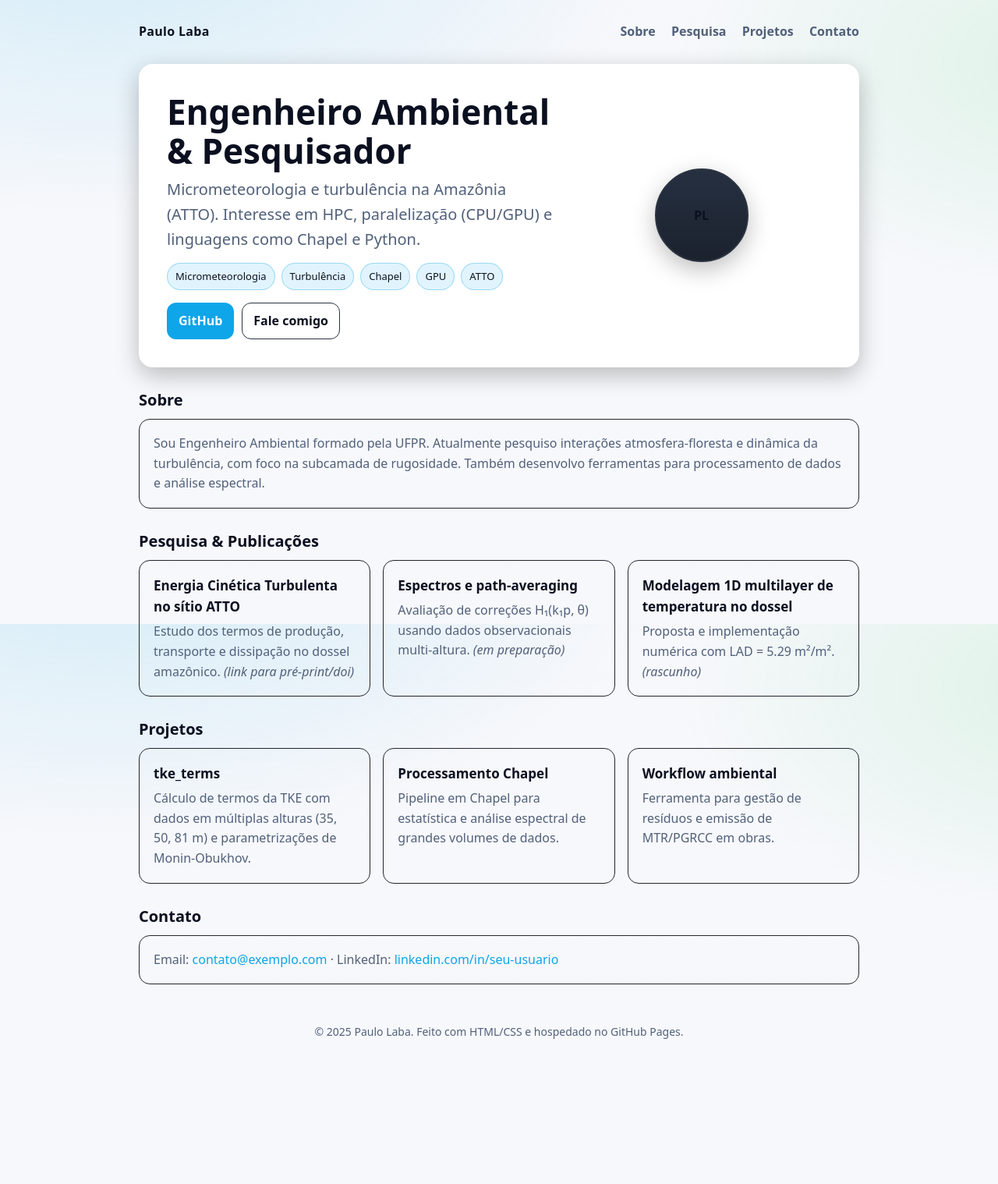
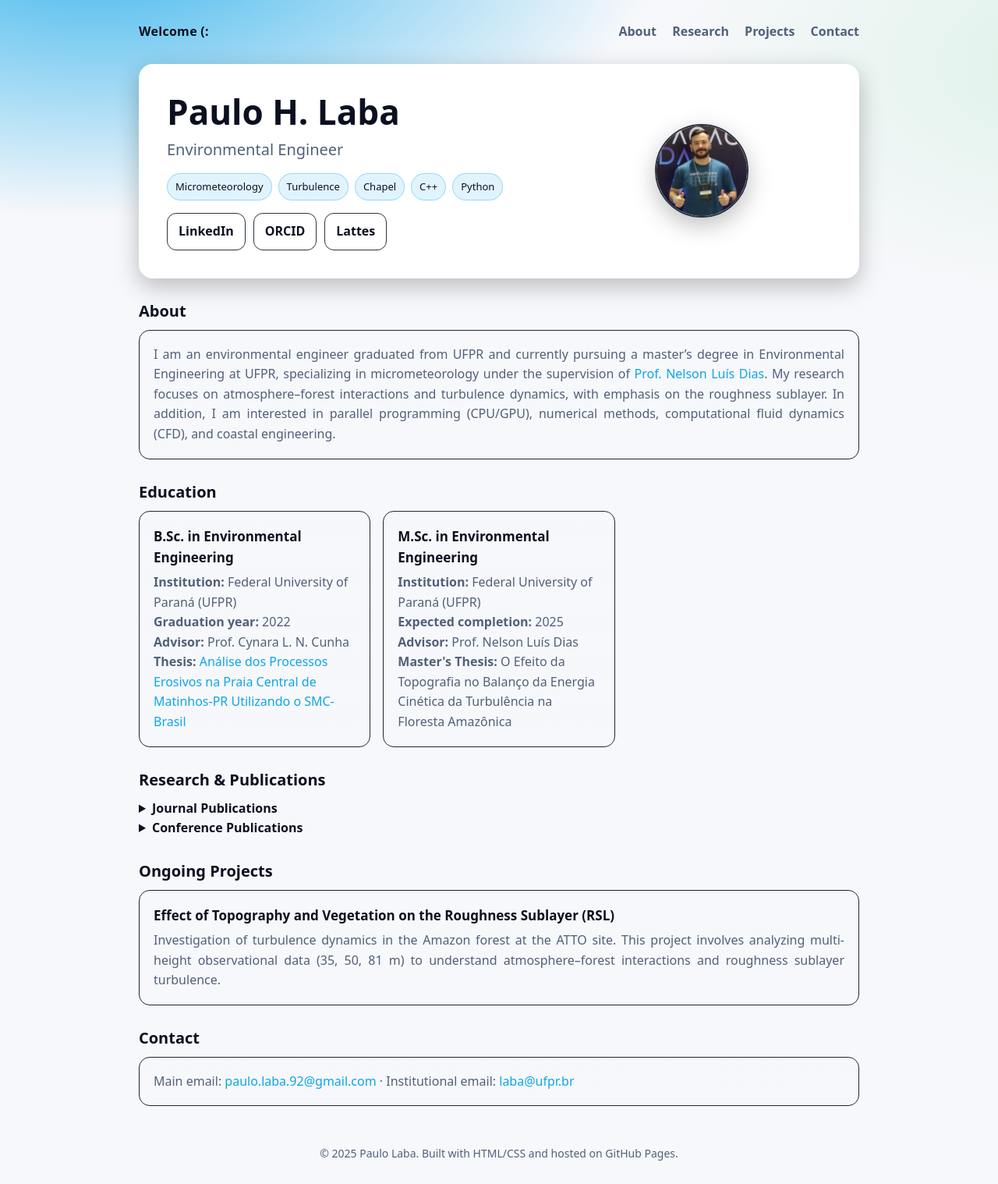
Before and after one commit to paulolaba/paulolaba.github.io, a plain HTML site: page index.html in a window 1280 px wide. Shown: the whole page at 78% size. Before the commit the page ends 1387 px from the top, so only its background shows below. Drawn offline with Linux system fonts and the light colour scheme.

Commit message:
First version homepage

```diff
--- a/index.html
+++ b/index.html
@@ -1,156 +1,173 @@
 <!doctype html>
-<html lang="pt-br">
+<html lang="en">
 <head>
   <meta charset="utf-8" />
   <meta name="viewport" content="width=device-width, initial-scale=1" />
-  <title>Paulo Laba — Homepage</title>
-  <meta name="description" content="Homepage de Paulo Laba — Engenheiro Ambiental (UFPR). Pesquisa em micrometeorologia e turbulência na Amazônia; interesse em HPC, Chapel e Python." />
+  <link rel="shortcut icon" type="image/png" href="pl-icon.png">
+  <link rel="icon" type="image/png" href="pl-icon.png">
+  <title>Laba, P.H.</title>
+  <meta name="description" content="Homepage of Paulo Laba — Environmental Engineer (UFPR). Research in micrometeorology and turbulence in the Amazon; interest in HPC, Chapel, and Python." />
   <meta property="og:title" content="Paulo Laba — Homepage" />
-  <meta property="og:description" content="Pesquisa em micrometeorologia e turbulência; HPC; Chapel & Python." />
+  <meta property="og:description" content="Research in micrometeorology and turbulence; HPC; Chapel & Python." />
   <meta property="og:type" content="website" />
   <meta property="og:url" content="https://seu-usuario.github.io" />
   <meta name="theme-color" content="#0ea5e9" />
-  <style>
-    :root{
-      --bg: #0b0c0f; /* fundo escuro agradável */
-      --card: #111418;
-      --text: #e6ebf2;
-      --muted: #9aa4b2;
-      --brand: #0ea5e9; /* azul "sky" */
-      --ok: #22c55e;
-      --warn: #f59e0b;
-      --radius: 18px;
-      --shadow: 0 10px 30px rgba(0,0,0,.25);
-    }
-    @media (prefers-color-scheme: light){
-      :root{ --bg:#f7f8fb; --card:#ffffff; --text:#0b1020; --muted:#51607a; }
-    }
-    *{ box-sizing:border-box }
-    html,body{ height:100% }
-    body{
-      margin:0; font:16px/1.6 system-ui, -apple-system, Segoe UI, Roboto, Ubuntu, Cantarell, Noto Sans, "Helvetica Neue", Arial, "Apple Color Emoji", "Segoe UI Emoji";
-      background: radial-gradient(1200px 600px at 10% -10%, rgba(14,165,233,.15), transparent 60%),
-                  radial-gradient(900px 500px at 110% 10%, rgba(34,197,94,.12), transparent 60%),
-                  var(--bg);
-      color:var(--text);
-    }
-    a{ color:var(--brand); text-decoration:none }
-    a:hover{ text-decoration:underline }
-    .wrap{ max-width: 980px; margin:0 auto; padding: 28px; }
-    header{
-      display:flex; align-items:center; justify-content:space-between; gap:16px; margin-bottom: 28px;
-    }
-    .brand{ font-weight:700; letter-spacing:.3px; }
-    nav a{ margin-left:16px; font-weight:600; color:var(--muted) }
-    nav a:hover{ color:var(--text) }
-    .card{ background:var(--card); border-radius:var(--radius); box-shadow:var(--shadow); }
-    .hero{ padding: 36px; display:grid; grid-template-columns: 1fr; gap:20px; align-items:center; }
-    .hero h1{ font-size: clamp(28px, 6vw, 44px); margin:0 0 8px 0; line-height:1.15 }
-    .hero p.lead{ font-size: clamp(16px, 2.3vw, 20px); color:var(--muted); margin: 0 0 14px 0 }
-    .badges{ display:flex; flex-wrap:wrap; gap:8px; }
-    .badge{ padding:6px 10px; border-radius:999px; background: rgba(14,165,233,.12); border:1px solid rgba(14,165,233,.35); font-size:13px; }
-    .cta{ margin-top: 16px; display:flex; flex-wrap:wrap; gap:10px; }
-    .btn{ display:inline-block; padding:10px 14px; border-radius:12px; font-weight:700; border:1px solid transparent; background:var(--brand); color:white }
-    .btn.secondary{ background:transparent; color:var(--text); border-color:#2a3340 }
-    .grid{ display:grid; gap:16px; grid-template-columns: 1fr; }
-    section{ margin: 26px 0; }
-    .section-title{ font-size:20px; margin: 0 0 8px 0 }
-    .item{ padding:18px; border:1px solid #202632; border-radius:14px; background: linear-gradient(180deg, rgba(255,255,255,.02), transparent); }
-    .item h3{ margin:0 0 6px 0; font-size:17px }
-    .item p{ margin:0; color:var(--muted) }
-    .footer{ color:var(--muted); font-size:14px; text-align:center; padding:24px 0 }
-    @media (min-width: 860px){
-      .hero{ grid-template-columns: 1.2fr .8fr; }
-      .grid{ grid-template-columns: repeat(3, 1fr); }
-    }
-    .avatar{ width:120px; height:120px; border-radius:50%; background: linear-gradient(180deg, #263041, #1b222e); border:2px solid #2a3340; box-shadow:var(--shadow); display:flex; align-items:center; justify-content:center; font-weight:800 }
-  </style>
+  <link rel="stylesheet" href="styles.css" />
 </head>
 <body>
   <div class="wrap">
     <header>
-      <div class="brand">Paulo Laba</div>
-      <nav aria-label="Seções">
-        <a href="#sobre">Sobre</a>
-        <a href="#pesquisa">Pesquisa</a>
-        <a href="#projetos">Projetos</a>
-        <a href="#contato">Contato</a>
+      <div class="brand">Welcome (:</div>
+      <nav aria-label="Sections">
+        <a href="#about">About</a>
+        <a href="#research">Research</a>
+        <a href="#projects">Projects</a>
+        <a href="#contact">Contact</a>
       </nav>
     </header>
 
     <main>
       <div class="card hero">
         <div>
-          <h1>Engenheiro Ambiental & Pesquisador</h1>
-          <p class="lead">Micrometeorologia e turbulência na Amazônia (ATTO). Interesse em HPC, paralelização (CPU/GPU) e linguagens como Chapel e Python.</p>
-          <div class="badges" aria-label="Áreas e interesses">
-            <span class="badge">Micrometeorologia</span>
-            <span class="badge">Turbulência</span>
+          <h1>Paulo H. Laba</h1>
+          <p class="lead">Environmental Engineer</p>
+          <div class="badges" aria-label="Fields and interests">
+            <span class="badge">Micrometeorology</span>
+            <span class="badge">Turbulence</span>
             <span class="badge">Chapel</span>
-            <span class="badge">GPU</span>
-            <span class="badge">ATTO</span>
+            <span class="badge">C++</span>
+            <span class="badge">Python</span>
           </div>
-          <div class="cta" role="group" aria-label="Ações">
-            <a class="btn" href="https://github.com/" target="_blank" rel="noopener">GitHub</a>
-            <a class="btn secondary" href="#contato">Fale comigo</a>
+          <div class="cta" role="group" aria-label="Actions">
+            <!-- Professional links -->
+            <a class="btn secondary" href="https://www.linkedin.com/in/paulo-laba/" target="_blank" rel="noopener">LinkedIn</a>
+            <a class="btn secondary" href="https://orcid.org/0009-0003-3208-363X" target="_blank" rel="noopener">ORCID</a>
+            <a class="btn secondary" href="http://lattes.cnpq.br/9094771020875610" target="_blank" rel="noopener">Lattes</a>
+
+            <!-- Contact me -->
+            <!-- <a class="btn secondary" href="#contact">Contact me</a> -->
           </div>
         </div>
         <div style="display:flex; justify-content:center;">
-          <div class="avatar" aria-hidden="true">PL</div>
+          <img src="avatar.png" alt="Paulo Laba" class="avatar">
         </div>
       </div>
 
-      <section id="sobre">
-        <h2 class="section-title">Sobre</h2>
+      <section id="about">
+        <h2 class="section-title">About</h2>
         <div class="item">
-          <p>Sou Engenheiro Ambiental formado pela UFPR. Atualmente pesquiso interações atmosfera-floresta e dinâmica da turbulência, com foco na subcamada de rugosidade. Também desenvolvo ferramentas para processamento de dados e análise espectral.</p>
+          <p style="text-align: justify;">
+            I am an environmental engineer graduated from UFPR and currently pursuing a master’s degree in Environmental Engineering at UFPR, specializing in micrometeorology under the supervision of <a href="https://nldias.github.io/" target="_blank">Prof. Nelson Luís Dias</a>. My research focuses on atmosphere–forest interactions and turbulence dynamics, with emphasis on the roughness sublayer. In addition, I am interested in parallel programming (CPU/GPU), numerical methods, computational fluid dynamics (CFD), and coastal engineering.</p>
         </div>
       </section>
 
-      <section id="pesquisa">
-        <h2 class="section-title">Pesquisa & Publicações</h2>
+      <section id="education">
+        <h2 class="section-title">Education</h2>
         <div class="grid">
           <div class="item">
-            <h3>Energia Cinética Turbulenta no sítio ATTO</h3>
-            <p>Estudo dos termos de produção, transporte e dissipação no dossel amazônico. <em>(link para pré-print/doi)</em></p>
+            <h3>B.Sc. in Environmental Engineering</h3>
+            <p><strong>Institution:</strong> Federal University of Paraná (UFPR)</p>
+            <p><strong>Graduation year:</strong> 2022</p>
+            <p><strong>Advisor:</strong> Prof. Cynara L. N. Cunha</p>
+            <p><strong> Thesis:</strong>
+              <a href="https://acervodigital.ufpr.br/xmlui/bitstream/handle/1884/82702/R%20%20G%20-%20PAULO%20HENRIQUE%20LABA.pdf?sequence=1&isAllowed=y" target="_blank" rel="noopener">
+                Análise dos Processos Erosivos na Praia Central de Matinhos-PR Utilizando o SMC-Brasil
+              </a>
           </div>
+
           <div class="item">
-            <h3>Espectros e path-averaging</h3>
-            <p>Avaliação de correções H₁(k₁p, θ) usando dados observacionais multi-altura. <em>(em preparação)</em></p>
-          </div>
-          <div class="item">
-            <h3>Modelagem 1D multilayer de temperatura no dossel</h3>
-            <p>Proposta e implementação numérica com LAD = 5.29 m²/m². <em>(rascunho)</em></p>
+            <h3>M.Sc. in Environmental Engineering</h3>
+            <p><strong>Institution:</strong> Federal University of Paraná (UFPR)</p>
+            <p><strong>Expected completion:</strong> 2025</p>
+            <p><strong>Advisor:</strong> Prof. Nelson Luís Dias</p>
+            <p><strong>Master's Thesis:</strong> O Efeito da Topografia no Balanço da Energia Cinética da Turbulência na Floresta Amazônica</p>
           </div>
         </div>
       </section>
 
-      <section id="projetos">
-        <h2 class="section-title">Projetos</h2>
-        <div class="grid">
+      <section id="research">
+        <h2 class="section-title">Research & Publications</h2>
+        <!-- Journal publications -->
+        <details>
+          <summary><strong>Journal Publications</strong></summary>
+          <div class="pub-grid" style="margin-top:12px; margin-bottom:12px;">
+            <div class="item">
+              <h3>Topography-Induced TKE Budget Behavior Over an Amazon Forest</h3>
+              <p><strong>Authors:</strong> Laba, P.H.; Dias, N.L.; Chamecki, M.; Dias-Júnior, C.Q.; Torkelson, G.</p>
+              <p><strong>Year:</strong> 2025 · <strong>Language:</strong> English-US</p>
+              <p><strong>Journal:</strong> Boundary-Layer Meteorology</p>
+              <p><strong>DOI:</strong> <a href="https://doi.org/10.1007/s10546-025-00932-x" target="_blank">10.1007/s10546-025-00932-x</a></p>
+            </div>
+            <div class="item">
+              <h3>Uma análise da ECT para a subcamada de rugosidade da Floresta Amazônica sob condições atmosféricas instáveis</h3>
+              <p><strong>Authors:</strong> Laba, P. H.; Dias, N.L.; Dias-Júnior, C. Q.</p>
+              <p><strong>Year:</strong> 2024 · <strong>Language:</strong> Portuguese-BR</p>
+              <p><strong>Journal:</strong> Ciência e Natura</p>
+              <p><strong>DOI:</strong> <a href="https://doi.org/10.5902/2179460X87711" target="_blank">10.5902/2179460X87711</a></p>
+            </div>
+          </div>
+        </details>
+
+        <!-- Conference publications -->
+        <details>
+          <summary><strong>Conference Publications</strong></summary>
+          <div class="grid" style="margin-top:12px; margin-bottom:12px;">
+            <div class="item">
+              <h3>Topography Induces Changes in Turbulence and Transport at the ATTO Site</h3>
+              <p><strong>Authors:</strong> Laba, P. H.; Dias, N. L.; Chamecki, M.; Dias Junior, C. Q.</p>
+              <p><strong>Language:</strong> English-US</p>
+              <p><strong>Event:</strong> ATTO Workshop, 2024, Manaus-AM</p>
+            </div>
+
+            <div class="item">
+              <h3>Evaluation of the Turbulence in the Amazon Roughness Sublayer</h3>
+              <p><strong>Authors:</strong> Laba, P. H.; Dias, N. L.; Dias Junior, C. Q.</p>
+              <p><strong>Language:</strong> English-US</p>
+              <p><strong>Event:</strong> XIII Workshop Brasileiro de Micrometeorologia, 2023, Alegrete-RS</p>
+            </div>
+
+            <div class="item">
+              <h3>Investigação da Circulação Litorânea na Costa Paranaense Utilizando o SMC-Brasil</h3>
+              <p><strong>Authors:</strong> Laba, P. H.; Cunha, C. L. N.</p>
+              <p><strong>Language:</strong> Portuguese-BR</p>
+              <p><strong>Event:</strong> XI Simpósio Brasileiro de Engenharia Ambiental e Sanitária, 2022</p>
+            </div>
+
+            <div class="item">
+              <h3>Avaliação do Clima de Onda para o Litoral do Paraná</h3>
+              <p><strong>Authors:</strong> Laba, P. H.; Cunha, C. L. N.</p>
+              <p><strong>Language:</strong> Portuguese-BR</p>
+              <p><strong>Event:</strong> 31º Congresso da ABES, 2021, Curitiba-PR </p>
+            </div>
+
+            <div class="item">
+              <h3>Estudo da Circulação Hidrodinâmica do Complexo Estuarino Lagunar Mundaú/Manguaba</h3>
+              <p><strong>Authors:</strong> Oliveira, D.; Cunha, C. L. N.; Laba, P. H.</p>
+              <p><strong>Language:</strong> Portuguese-BR</p>
+              <p><strong>Event:</strong> XXIII Simpósio Brasileiro de Recursos Hídricos, 2019, Foz do Iguaçu</p>
+            </div>
+          </div>
+        </details>
+      </section>
+
+      <section id="projects">
+        <h2 class="section-title">Ongoing Projects</h2>
+        <div class="pub-grid">
           <div class="item">
-            <h3>tke_terms</h3>
-            <p>Cálculo de termos da TKE com dados em múltiplas alturas (35, 50, 81 m) e parametrizações de Monin-Obukhov.</p>
-          </div>
-          <div class="item">
-            <h3>Processamento Chapel</h3>
-            <p>Pipeline em Chapel para estatística e análise espectral de grandes volumes de dados.</p>
-          </div>
-          <div class="item">
-            <h3>Workflow ambiental</h3>
-            <p>Ferramenta para gestão de resíduos e emissão de MTR/PGRCC em obras.</p>
+            <h3>Effect of Topography and Vegetation on the Roughness Sublayer (RSL)</h3>
+            <p style="text-align: justify;"> Investigation of turbulence dynamics in the Amazon forest at the ATTO site. This project involves analyzing multi-height observational data (35, 50, 81 m) to understand atmosphere–forest interactions and roughness sublayer turbulence.</p>
           </div>
         </div>
       </section>
 
-      <section id="contato">
-        <h2 class="section-title">Contato</h2>
+      <section id="contact">
+        <h2 class="section-title">Contact</h2>
         <div class="item">
-          <p>Email: <a href="mailto:contato@exemplo.com">contato@exemplo.com</a> · LinkedIn: <a href="#" rel="me">linkedin.com/in/seu-usuario</a></p>
+          <p>Main email: <a href="mailto:paulo.laba.92@gmail.com">paulo.laba.92@gmail.com</a> · Institutional email: <a href="mailto:laba@ufpr.br">laba@ufpr.br</a> </p>
         </div>
       </section>
 
-      <div class="footer">© <span id="y"></span> Paulo Laba. Feito com HTML/CSS e hospedado no GitHub Pages.</div>
+      <div class="footer">© <span id="y"></span> Paulo Laba. Built with HTML/CSS and hosted on GitHub Pages.</div>
     </main>
   </div>
   <script>
--- /dev/null
+++ b/styles.css
@@ -0,0 +1,68 @@
+:root{
+  --bg: #0b0c0f; /* pleasant dark background */
+  --card: #111418;
+  --text: #e6ebf2;
+  --muted: #9aa4b2;
+  --brand: #0ea5e9; /* sky blue */
+  --ok: #22c55e;
+  --warn: #f59e0b;
+  --radius: 18px;
+  --shadow: 0 10px 30px rgba(0,0,0,.25);
+}
+@media (prefers-color-scheme: light){
+  :root{ --bg:#f7f8fb; --card:#ffffff; --text:#0b1020; --muted:#51607a; }
+}
+*{ box-sizing:border-box }
+html,body{ height:100% }
+body {
+  margin: 0;
+  font: 16px/1.6 system-ui, -apple-system, Segoe UI, Roboto, Ubuntu, Cantarell, Noto Sans, "Helvetica Neue", Arial, "Apple Color Emoji", "Segoe UI Emoji";
+
+  background:
+    radial-gradient(1200px 600px at 10% -10%, rgba(14,165,233,0.8), transparent 60%),
+    radial-gradient(900px 500px at 110% 10%, rgba(34,197,94,0.12), transparent 60%),
+    var(--bg);
+
+  background-repeat: no-repeat;
+  background-size: cover;
+  color: var(--text);
+}
+a{ color:var(--brand); text-decoration:none }
+a:hover{ text-decoration:underline }
+.wrap{ max-width: 980px; margin:0 auto; padding: 28px; }
+header{
+  display:flex; align-items:center; justify-content:space-between; gap:16px; margin-bottom: 28px;
+}
+.brand{ font-weight:700; letter-spacing:.3px; }
+nav a{ margin-left:16px; font-weight:600; color:var(--muted) }
+nav a:hover{ color:var(--text) }
+.card{ background:var(--card); border-radius:var(--radius); box-shadow:var(--shadow); }
+.hero{ padding: 36px; display:grid; grid-template-columns: 1fr; gap:20px; align-items:center; }
+.hero h1{ font-size: clamp(28px, 6vw, 44px); margin:0 0 8px 0; line-height:1.15 }
+.hero p.lead{ font-size: clamp(16px, 2.3vw, 20px); color:var(--muted); margin: 0 0 14px 0 }
+.badges{ display:flex; flex-wrap:wrap; gap:8px; }
+.badge{ padding:6px 10px; border-radius:999px; background: rgba(14,165,233,.12); border:1px solid rgba(14,165,233,.35); font-size:13px; }
+.cta{ margin-top: 16px; display:flex; flex-wrap:wrap; gap:10px; }
+.btn{ display:inline-block; padding:10px 14px; border-radius:12px; font-weight:700; border:1px solid transparent; background:var(--brand); color:white }
+.btn.secondary{ background:transparent; color:var(--text); border-color:#2a3340 }
+.grid{ display:grid; gap:16px; grid-template-columns: 1fr; }
+.pub-grid{ display:grid; gap:16px; grid-template-columns: 1fr; }
+section{ margin: 26px 0; }
+.section-title{ font-size:20px; margin: 0 0 8px 0 }
+.item{ padding:18px; border:1px solid #202632; border-radius:14px; background: linear-gradient(180deg, rgba(255,255,255,.02), transparent); }
+.item h3{ margin:0 0 6px 0; font-size:17px }
+.item p{ margin:0; color:var(--muted) }
+.footer{ color:var(--muted); font-size:14px; text-align:center; padding:24px 0 }
+@media (min-width: 860px){
+  .hero{ grid-template-columns: 1.2fr .8fr; }
+  .grid{ grid-template-columns: repeat(3, 1fr); }
+  .pub-grid{ grid-template-columns: repeat(1, 1fr); }
+}
+.avatar {
+    width: 120px;
+    height: 120px;
+    border-radius: 50%;
+    object-fit: cover;
+    border: 2px solid #2a3340;
+    box-shadow: 0 10px 30px rgba(0,0,0,.25);
+}
```
Also changed, not shown: avatar.png (added), pl-icon.png (added).
